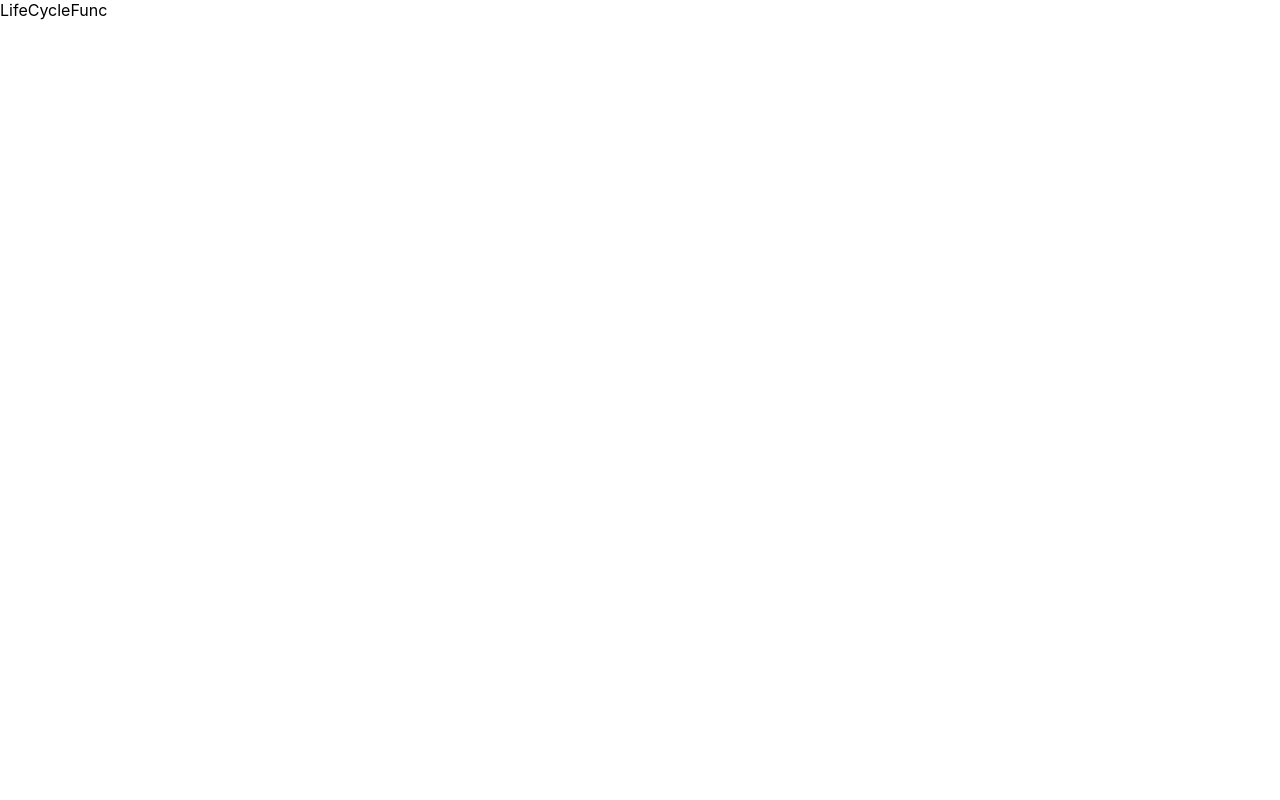
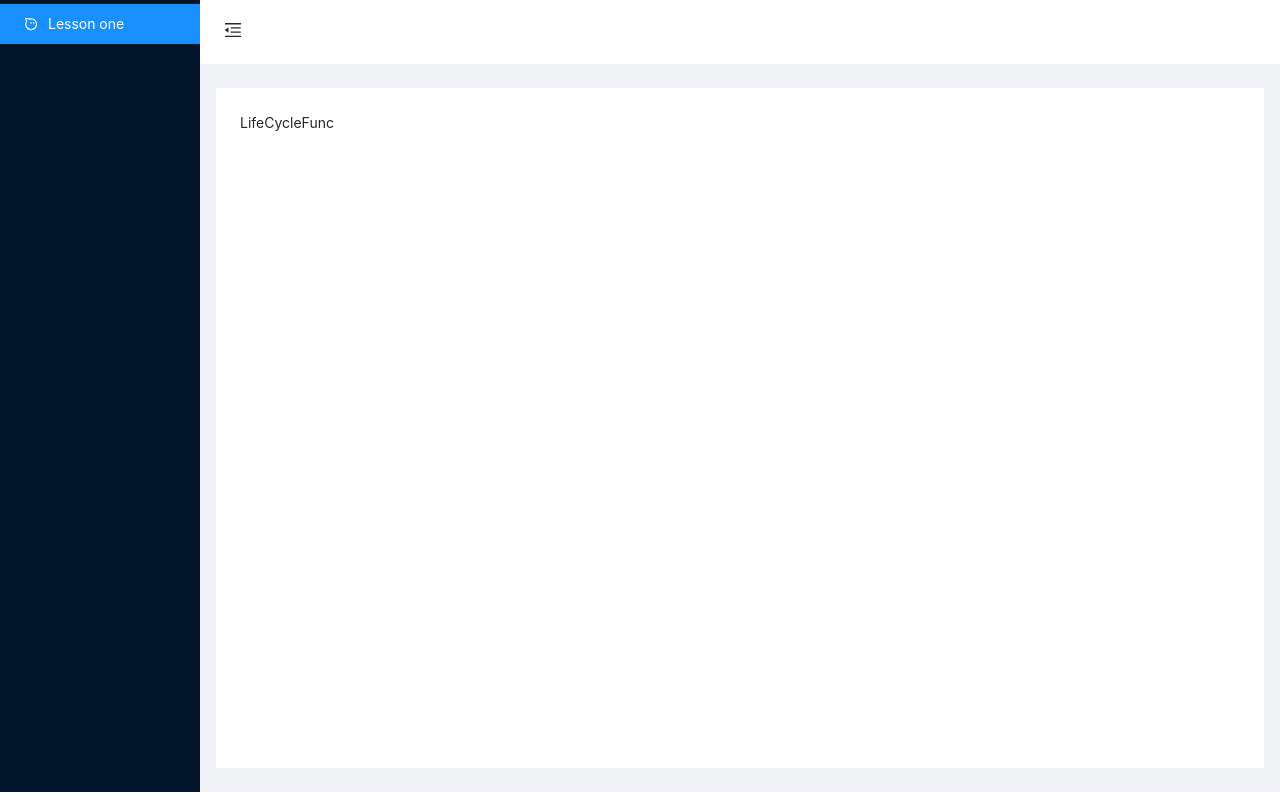
Before and after one commit to Ethriel/ReactMentoringRepo, a React app in the folder mentoring/: page / in a window 1280 px wide. Built offline with nearby package versions, Linux system fonts and the light colour scheme.

Commit message:
added: layout

```diff
--- a/mentoring/package.json
+++ b/mentoring/package.json
@@ -11,6 +11,7 @@
     "@testing-library/user-event": "^12.6.0",
     "@typescript-eslint/eslint-plugin": "^4.5.0",
     "@typescript-eslint/parser": "^4.5.0",
+    "antd": "^4.10.3",
     "babel-eslint": "^10.1.0",
     "babel-jest": "^26.6.0",
     "babel-loader": "8.1.0",
@@ -54,6 +55,7 @@
     "react-dev-utils": "^11.0.1",
     "react-dom": "^17.0.1",
     "react-refresh": "^0.8.3",
+    "react-router-dom": "^5.2.0",
     "resolve": "1.18.1",
     "resolve-url-loader": "^3.1.2",
     "sass-loader": "8.0.2",
--- a/mentoring/src/App.js
+++ b/mentoring/src/App.js
@@ -1,9 +1,8 @@
 import "./App.css";
-
-import Lesson1, { Lesson } from "./Lessons/Lesson1";
+import AppLayout from "./Layout/app-layout";
 
 function App() {
-  return <Lesson1 />;
+  return <AppLayout />;
 }
 
 export default App;
--- /dev/null
+++ b/mentoring/src/Layout/app-layout.js
@@ -0,0 +1,56 @@
+import React from 'react';
+import { useState } from 'react';
+import 'antd/dist/antd.css';
+import './index.css';
+import { Layout, Menu } from 'antd';
+import {
+    MenuUnfoldOutlined,
+    MenuFoldOutlined,
+    AliwangwangOutlined
+} from '@ant-design/icons';
+import Routes from '../Routes/routes';
+import { home, lesson1 } from '../Routes/routes-directions';
+import { Link } from 'react-router-dom';
+
+const { Header, Sider, Content } = Layout;
+
+const AppLayout = (props) => {
+    const [collapsed, setCollapsed] = useState(false);
+    const toggle = () => {
+        setCollapsed(!collapsed);
+    };
+
+    return (
+            <Layout>
+                <Sider trigger={null} collapsible collapsed={collapsed}>
+                    <Menu theme='dark' mode='inline' defaultSelectedKeys={lesson1}>
+                        <Menu.Item key={lesson1} icon={<AliwangwangOutlined />}>
+                            <Link to={home}>Lesson one</Link>
+                        </Menu.Item>
+                    </Menu>
+                </Sider>
+
+                <Layout className="site-layout">
+                    <Header className="site-layout-background" style={{ padding: 0 }}>
+                        {React.createElement(collapsed ? MenuUnfoldOutlined : MenuFoldOutlined, {
+                            className: 'trigger',
+                            onClick: toggle,
+                        })}
+                    </Header>
+                    <Content
+                        className="site-layout-background"
+                        style={{
+                            margin: '24px 16px',
+                            padding: 24,
+                            minHeight: '85vh',
+                        }}>
+                        {
+                            <Routes />
+                        }
+                    </Content>
+                </Layout>
+            </Layout>
+    );
+};
+
+export default AppLayout;
--- /dev/null
+++ b/mentoring/src/Layout/index.css
@@ -0,0 +1,21 @@
+.trigger {
+    font-size  : 18px;
+    line-height: 64px;
+    padding    : 0 24px;
+    cursor     : pointer;
+    transition : color 0.3s;
+}
+
+.trigger:hover {
+    color: #1890ff;
+}
+
+.logo {
+    height    : 32px;
+    background: rgba(255, 255, 255, 0.3);
+    margin    : 16px;
+}
+
+.site-layout .site-layout-background {
+    background: #fff;
+}
--- a/mentoring/src/Lessons/Lesson1/index.js
+++ b/mentoring/src/Lessons/Lesson1/index.js
@@ -1,4 +1,5 @@
 import React, { useEffect, useState, useLayoutEffect } from "react";
+import { withRouter } from "react-router-dom";
 
 import "./index.css";
 
@@ -65,7 +66,7 @@ const LifeCycleFunc = () => {
   return "LifeCycleFunc";
 };
 
-export const Lesson = () => {
+const Lesson = () => {
   const [count, setCount] = useState(0);
   //   const el = <input key={1} defaultValue={"Hello"}></input>;
   //   console.log(el);
@@ -80,4 +81,4 @@ export const Lesson = () => {
   );
 };
 
-export default Lesson;
+export default withRouter(Lesson);
--- /dev/null
+++ b/mentoring/src/Routes/routes-components.js
@@ -0,0 +1 @@
+export {default as LessonOne} from '../Lessons/Lesson1/index';
--- /dev/null
+++ b/mentoring/src/Routes/routes-directions.js
@@ -0,0 +1,2 @@
+export const home = '/';
+export const lesson1 = "/lesson1";
--- /dev/null
+++ b/mentoring/src/Routes/routes.js
@@ -0,0 +1,17 @@
+import React from 'react';
+import { Route, Switch } from 'react-router-dom';
+
+import { home, lesson1 } from './routes-directions';
+
+import { LessonOne } from './routes-components';
+
+const Routes = () => {
+    return (
+        <Switch>
+            <Route exact path={home} component={LessonOne}></Route>
+            <Route exact path={lesson1} component={LessonOne}></Route>
+        </Switch>
+    );
+};
+
+export default Routes;
--- a/mentoring/src/index.js
+++ b/mentoring/src/index.js
@@ -2,10 +2,11 @@ import React from "react";
 import ReactDOM from "react-dom";
 import "./index.css";
 import App from "./App";
+import { BrowserRouter } from "react-router-dom";
 
 ReactDOM.render(
-  <React.StrictMode>
+  <BrowserRouter>
     <App />
-  </React.StrictMode>,
+  </BrowserRouter>,
   document.getElementById("root")
 );
```
Also changed, not shown: 2 other files (tests, documents, lock files or other folders).
